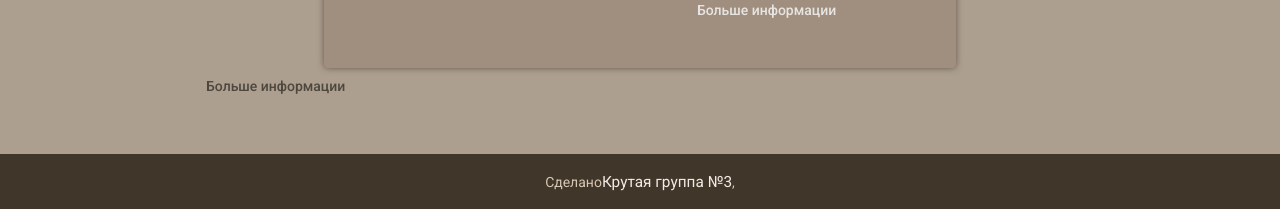
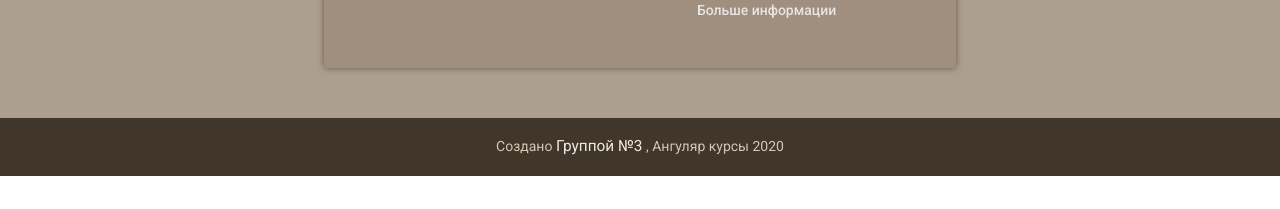
Before and after one commit to Cultural-portal/cultural-portal, an Angular app in the folder cultural-portal/: page /main in a window 1280 px wide. Shown: the part 1533-1742 px from the top of the page. After the commit the page ends 1709 px from the top, so only its background shows below. Built offline with nearby package versions, Linux system fonts and the light colour scheme.

Commit message:
fix: fix bugs in header and footer

```diff
--- a/cultural-portal/src/app/core/components/author-of-day/author-of-day/author-of-day.component.html
+++ b/cultural-portal/src/app/core/components/author-of-day/author-of-day/author-of-day.component.html
@@ -34,12 +34,9 @@
                 <span>{{deathDate}}:</span> {{death}}
             </p>
             </mat-card-content>
-<!--          Внутри не работает, не понимаю почему?-->
             <mat-card-actions>
             <button mat-button (click)="navigateAuthor()">{{moreBtn}}</button>
             </mat-card-actions>
         </mat-card>
-<!--      Тут Работает-->
-      <button mat-button (click)="navigateAuthor()">{{moreBtn}}</button>
     </div>
 </div>
--- a/cultural-portal/src/app/core/components/footer/footer/footer.component.html
+++ b/cultural-portal/src/app/core/components/footer/footer/footer.component.html
@@ -2,8 +2,8 @@
   <div class="container">
     <h3 class="footer__title">
       {{ "Created by " | translate : language
-      }}<span class="footer__group-3">{{ "GROUP-3 " | translate : language}}</span
-      >, {{ "Angular Course 2020 " | translate : language}}
+      }}<span class="footer__group-3">{{ "GROUP-3 " | translate : language}}</span>
+      , {{ "Angular Course 2020" | translate : language}}
     </h3>
   </div>
 </div>
--- a/cultural-portal/src/app/core/components/header/header/header.component.html
+++ b/cultural-portal/src/app/core/components/header/header/header.component.html
@@ -18,11 +18,11 @@
         </mat-form-field>
     </ul>
     <div class='header__navigation_list-mobile' *ngIf='!showMobile'>
-        <button mat-button [matMenuTriggerFor]='menu'>Menu</button>
+        <button mat-button [matMenuTriggerFor]='menu'>{{'Menu' | translate : language}}</button>
         <mat-menu #menu='matMenu'>
             <a routerLink="" mat-menu-item>{{'About' | translate : language}}</a>
             <a routerLink="./authors/list" mat-menu-item>{{'List of Authors' | translate : language}}</a>
-            <a routerLink="./team/developers" mat-menu-item>{{'Team members' | translate : language}</a>
+            <a routerLink="./team/developers" mat-menu-item>{{'Team members' | translate : language}}</a>
             <a routerLink="./team/worklog" mat-menu-item>{{'Worklog' | translate : language}}</a>
             <a routerLink="" mat-menu-item>{{'Styleguide' | translate : language}}</a>
         </mat-menu>
--- a/cultural-portal/src/app/shared/data/dictionary.ts
+++ b/cultural-portal/src/app/shared/data/dictionary.ts
@@ -5,6 +5,7 @@ export const Dictionary: object = {
     'ru': 'руc',
     'en': 'англ',
     'be': 'бел',
+    'Menu': 'Меню',
     'Search': 'Поиск',
     'name': 'Имя',
     'city': 'город',
@@ -16,8 +17,8 @@ export const Dictionary: object = {
     'Worklog': 'Журнал работы',
     'Styleguide': 'Инструкция по стилю',
     'About': 'О программе',
-    'Created by ': 'Сделано',
-    'GROUP-3 ': 'Крутая группа №3',
+    'Created by ': 'Создано ',
+    'GROUP-3 ': 'Группой №3',
     'Angular Course 2020': 'Ангуляр курсы 2020',
     'Poets Of Belarus': 'Поэты Беларуси',
     'Our Team': 'Наша команда',
@@ -40,6 +41,7 @@ export const Dictionary: object = {
     'en': 'англ',
     'be': 'бел',
     'all': 'без фільтра',
+    'Menu': 'Меню',
     'Search': 'Пошук',
     'name': 'Iмя',
     'city': 'горад',
@@ -50,9 +52,9 @@ export const Dictionary: object = {
     'Worklog': 'Часопіс працы',
     'Styleguide': 'Інструкцыя па стылі',
     'About': 'Пра праграму',
-    'Created by ': 'Створана ',
-    'GROUP-3 ': ' Група-3 ',
-    'Angular Course 2020': 'Вуглавы курс 2020',
+    'Created by ': 'Створана',
+    'GROUP-3 ': ' Групай №3',
+    'Angular Course 2020': 'Ангуляр курсы 2020',
     'Poets Of Belarus': 'Паэты Беларусі',
     'Our Team': 'Наша каманда',
     'Basic Buttons': 'Асноўныя кнопкі',
```
